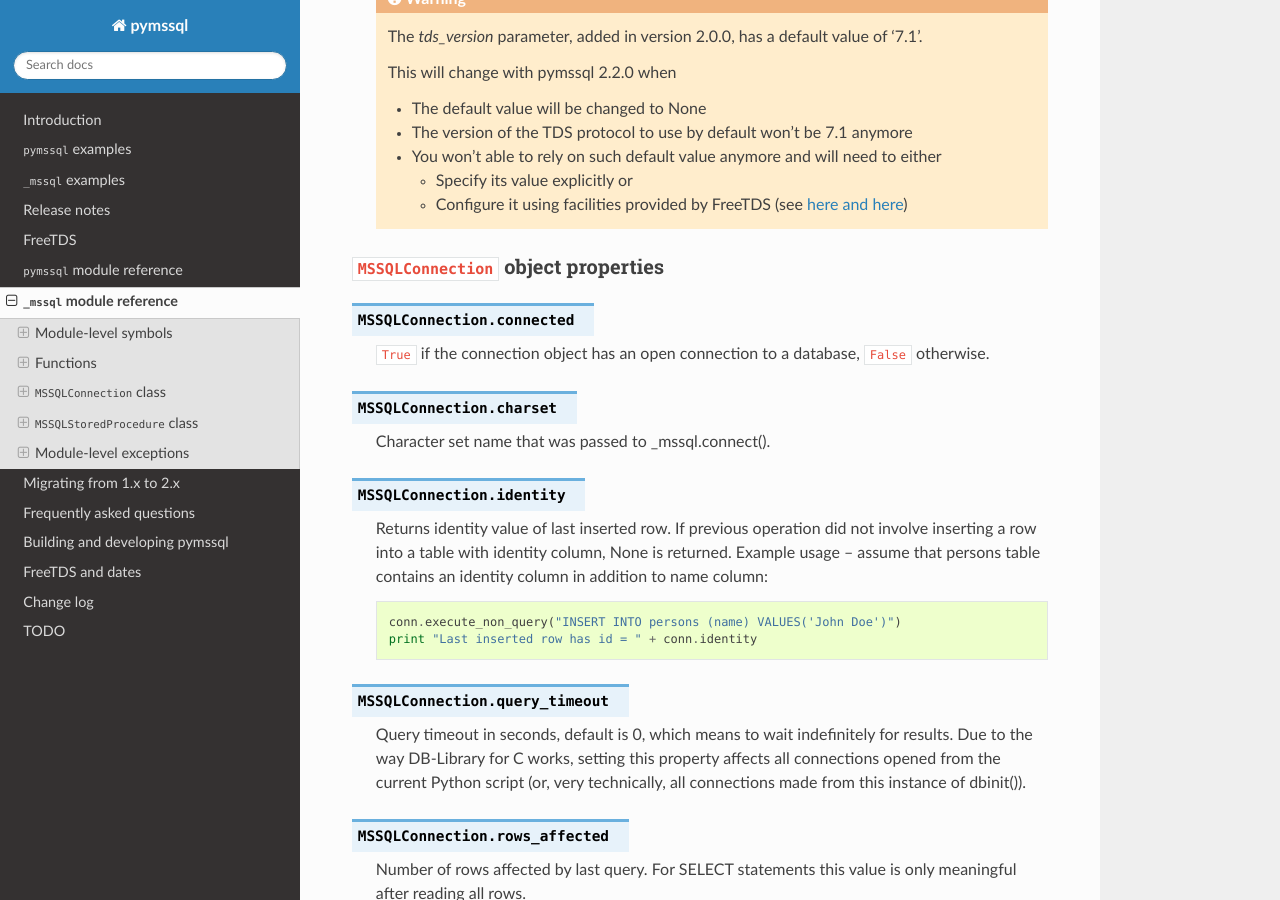
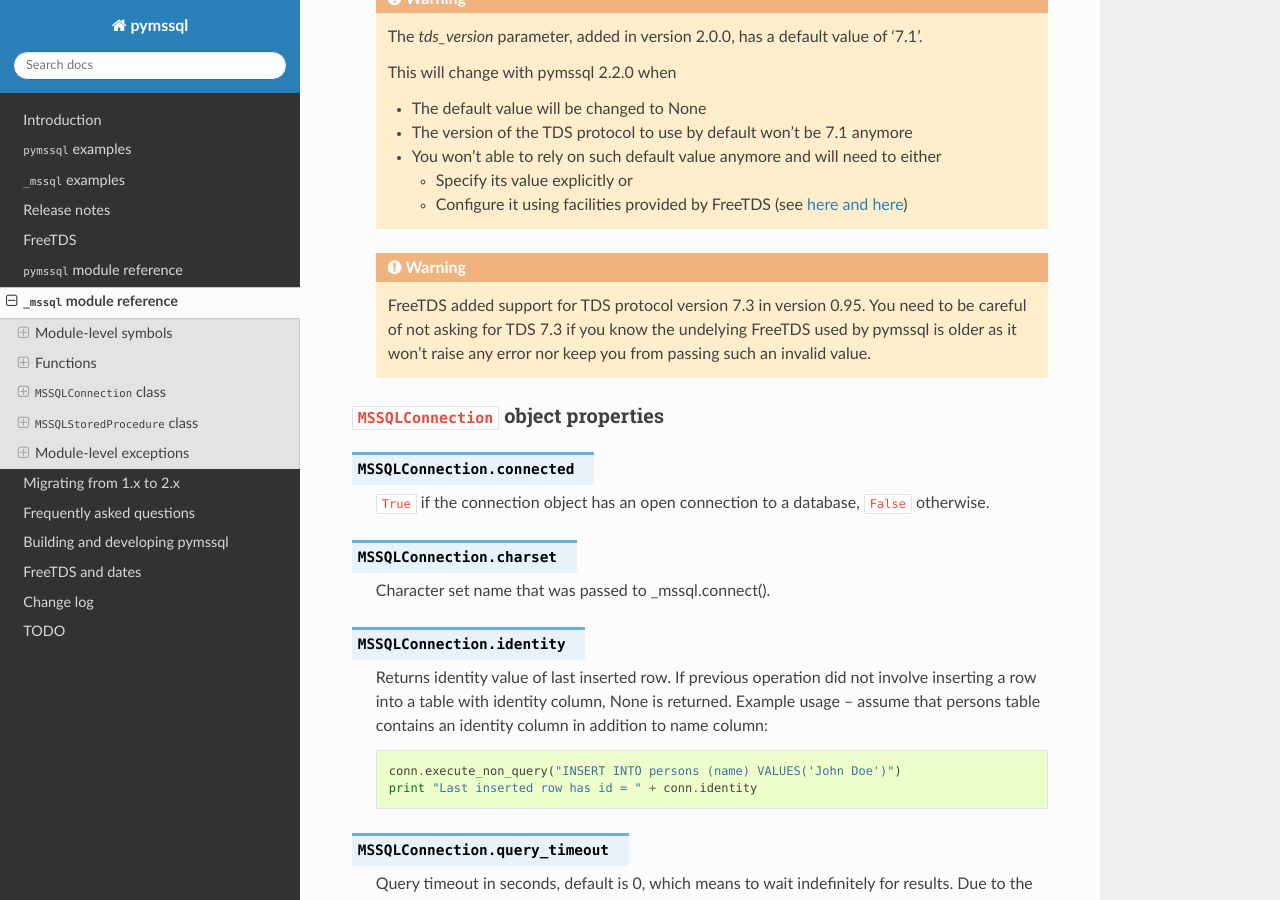
Before and after one commit to pymssql/pymssql, a Sphinx documentation site: the page built from docs/ref/_mssql.rst, in a window 1280 px wide and 900 px high, scrolled down 2229 px. Built offline with Sphinx 7.4.7 and the Read the Docs theme 2.0.0, drawn with Linux system fonts in a browser that asks for light colours.

Commit message:
Finish addition of TDS protver 7.3 ID support.

```diff
--- a/docs/ref/_mssql.rst
+++ b/docs/ref/_mssql.rst
@@ -125,6 +125,12 @@ Functions
           * Configure it using facilities provided by FreeTDS (see `here
             <http://www.freetds.org/userguide/freetdsconf.htm#TAB.FREETDS.CONF>`_
             `and here <http://www.freetds.org/userguide/envvar.htm>`_)
+
+    .. warning::
+      FreeTDS added support for TDS protocol version 7.3 in version 0.95. You
+      need to be careful of not asking for TDS 7.3 if you know the undelying
+      FreeTDS used by pymssql is older as it won't raise any error nor keep you
+      from passing such an invalid value.
 
 ``MSSQLConnection`` object properties
 -------------------------------------
--- a/docs/ref/pymssql.rst
+++ b/docs/ref/pymssql.rst
@@ -109,6 +109,12 @@ Functions
        * Configure it using facilities provided by FreeTDS (see `here
          <http://www.freetds.org/userguide/freetdsconf.htm#TAB.FREETDS.CONF>`_
          `and here <http://www.freetds.org/userguide/envvar.htm>`_)
+
+   .. warning::
+     FreeTDS added support for TDS protocol version 7.3 in version 0.95. You
+     need to be careful of not asking for TDS 7.3 if you know the undelying
+     FreeTDS used by pymssql is older as it won't raise any error nor keep you
+     from passing such an invalid value.
 
 .. function:: get_dbversion()
 
```
Also changed, not shown: 2 other files.
